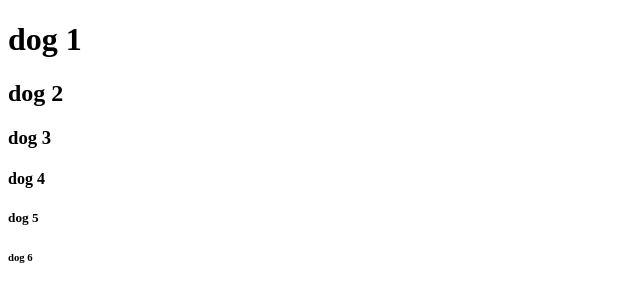
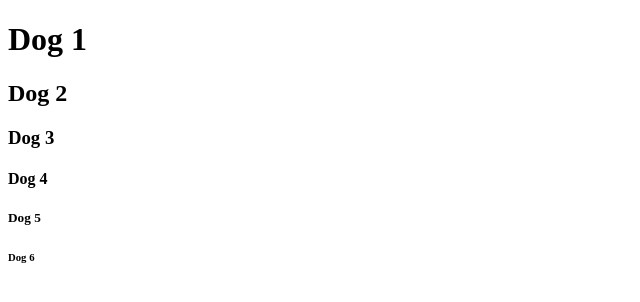
Before and after one commit to cardenas2003/holberton-learning--web--programming, a plain HTML site: page index.html in a window 1280 px wide. Shown: the full height of the page, 0-640 px from the left. Drawn offline with Linux system fonts and the light colour scheme.

Commit message:
My First commit
pushing my first file that I created with Atom

```diff
--- a/index.html
+++ b/index.html
@@ -1,11 +1,11 @@
  <!DOCTYPE html>
 <html>
 <body>
-<h1>dog 1</h1>
-<h2>dog 2</h2>
-<h3>dog 3</h3>
-<h4>dog 4</h4>
-<h5>dog 5</h5>
-  <h6>dog 6</h6>
+<h1>Dog 1</h1>
+<h2>Dog 2</h2>
+<h3>Dog 3</h3>
+<h4>Dog 4</h4>
+<h5>Dog 5</h5>
+<h6>Dog 6</h6>
   </body>
 </html>
```
Also changed, not shown: 1 other file.
